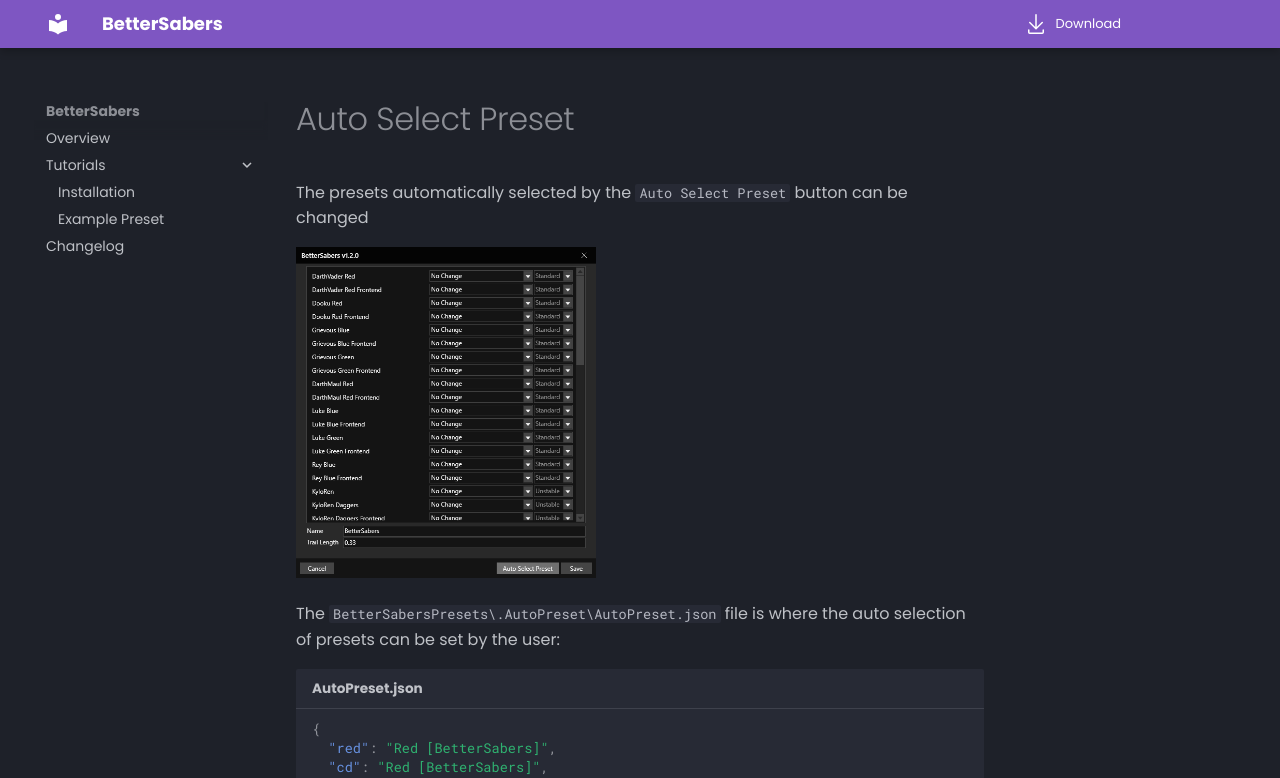
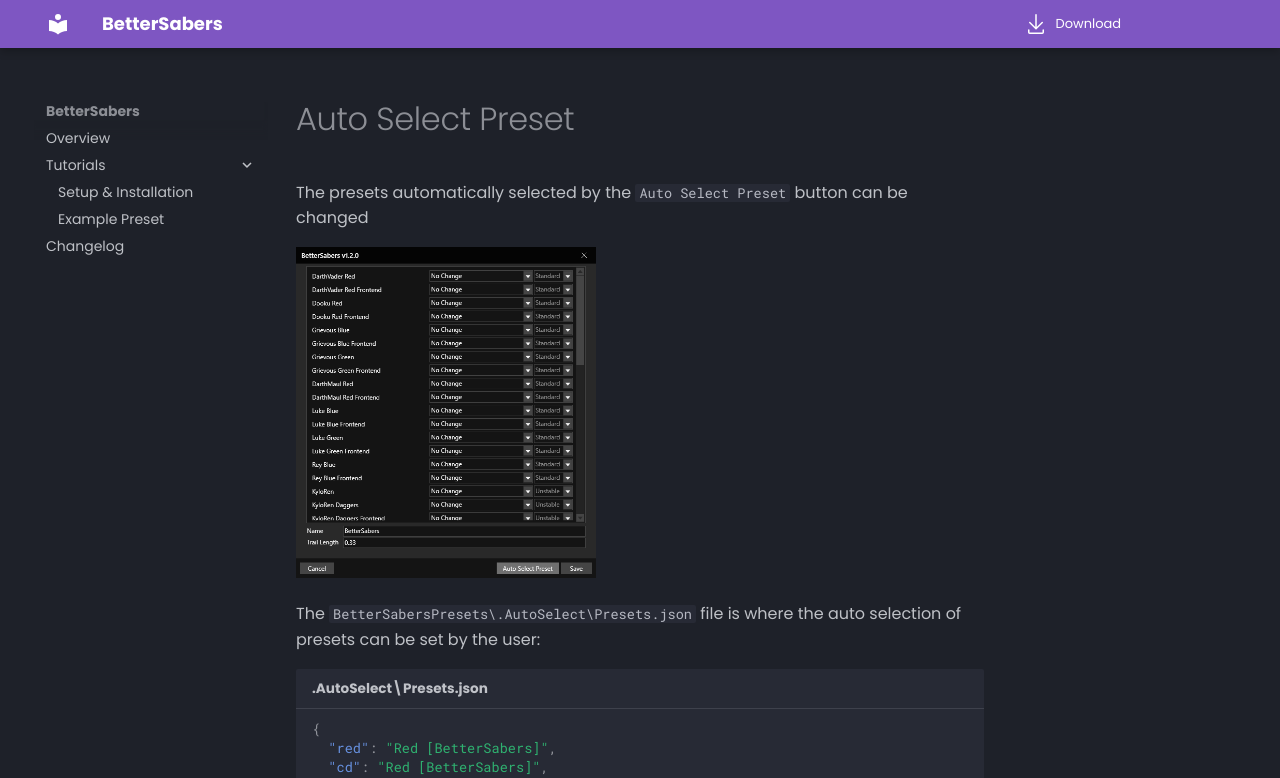
Before and after one commit to Dyvinia/BetterSabersDocs, an MkDocs documentation site: the page built from docs/Tutorials/AutoPreset.md, in a window 1280 px wide and 1331 px high. Shown: the top 778 px of the window. Built offline with MkDocs 1.6.1 and Material for MkDocs 9.7.7, drawn with Linux system fonts in a browser that asks for light colours.

Commit message:
move installation page

````diff
--- a/docs/Tutorials/AutoPreset.md
+++ b/docs/Tutorials/AutoPreset.md
@@ -2,11 +2,11 @@
 
 The presets automatically selected by the `Auto Select Preset` button can be changed
 
-![image](../../assets/images/AutoSelectPreset.png){ width="300"}
+![image](../assets/images/AutoSelectPreset.png){ width="300"}
 
-The `BetterSabersPresets\.AutoPreset\AutoPreset.json` file is where the auto selection of presets can be set by the user:
+The `BetterSabersPresets\.AutoSelect\Presets.json` file is where the auto selection of presets can be set by the user:
 
-``` json title="AutoPreset.json"
+``` json title=".AutoSelect\Presets.json"
 {
   "red": "Red [BetterSabers]",
   "cd": "Red [BetterSabers]",
--- a/mkdocs.yml
+++ b/mkdocs.yml
@@ -59,7 +59,7 @@
 nav:
   - Overview: 'index.md'
   - Tutorials:
-    - Installation: 'Installation.md'
+    - Setup & Installation: 'Tutorials/Installation.md'
     - Example Preset: 'Tutorials/ExamplePreset.md'
     #- Auto Select Preset: 'Tutorials/AutoPreset.md'
   - Changelog: 'Changelog.md'
````
Also changed, not shown: docs/Installation.md (deleted, +0 -7 lines), docs/Tutorials/Installation.md (added, +10 -0 lines).
